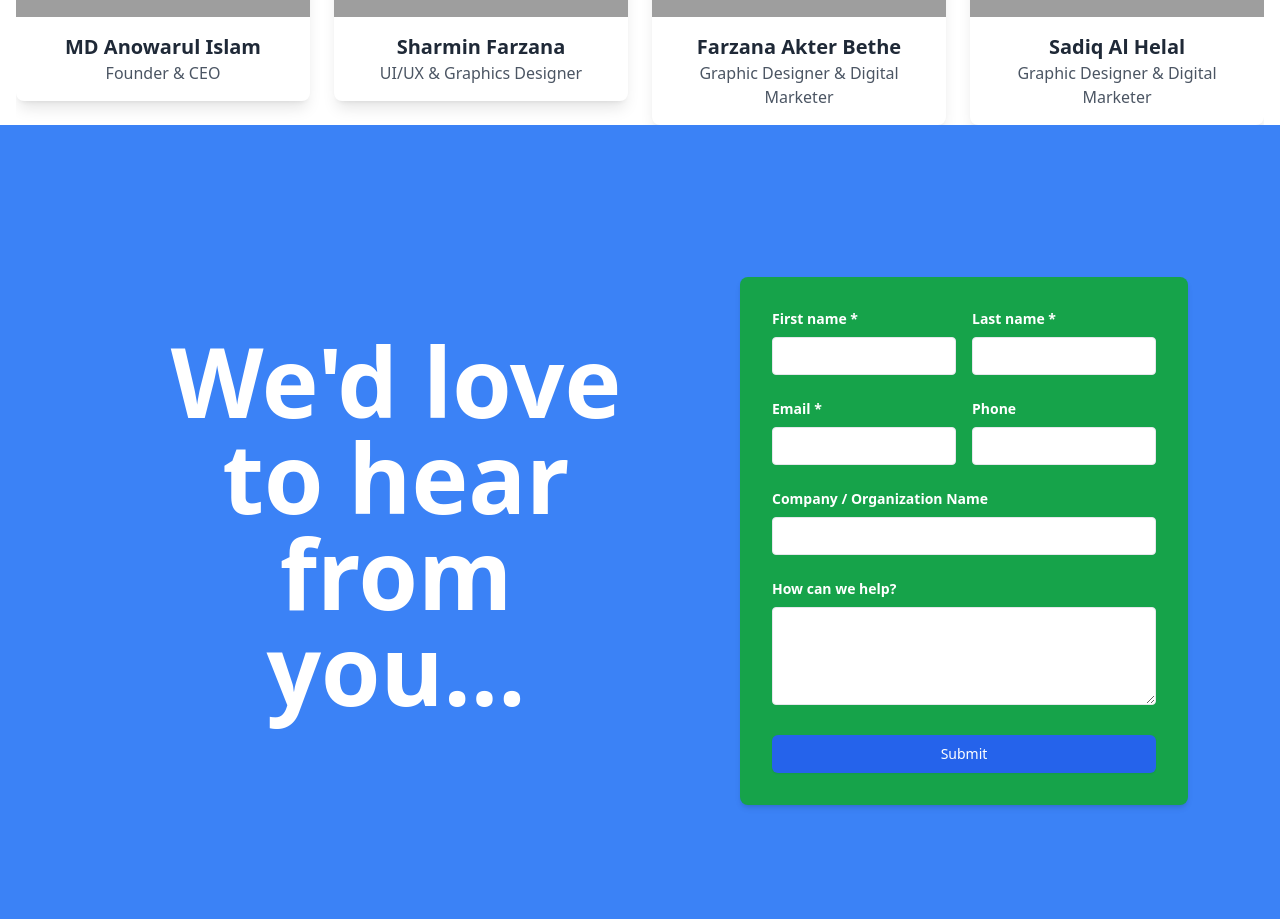
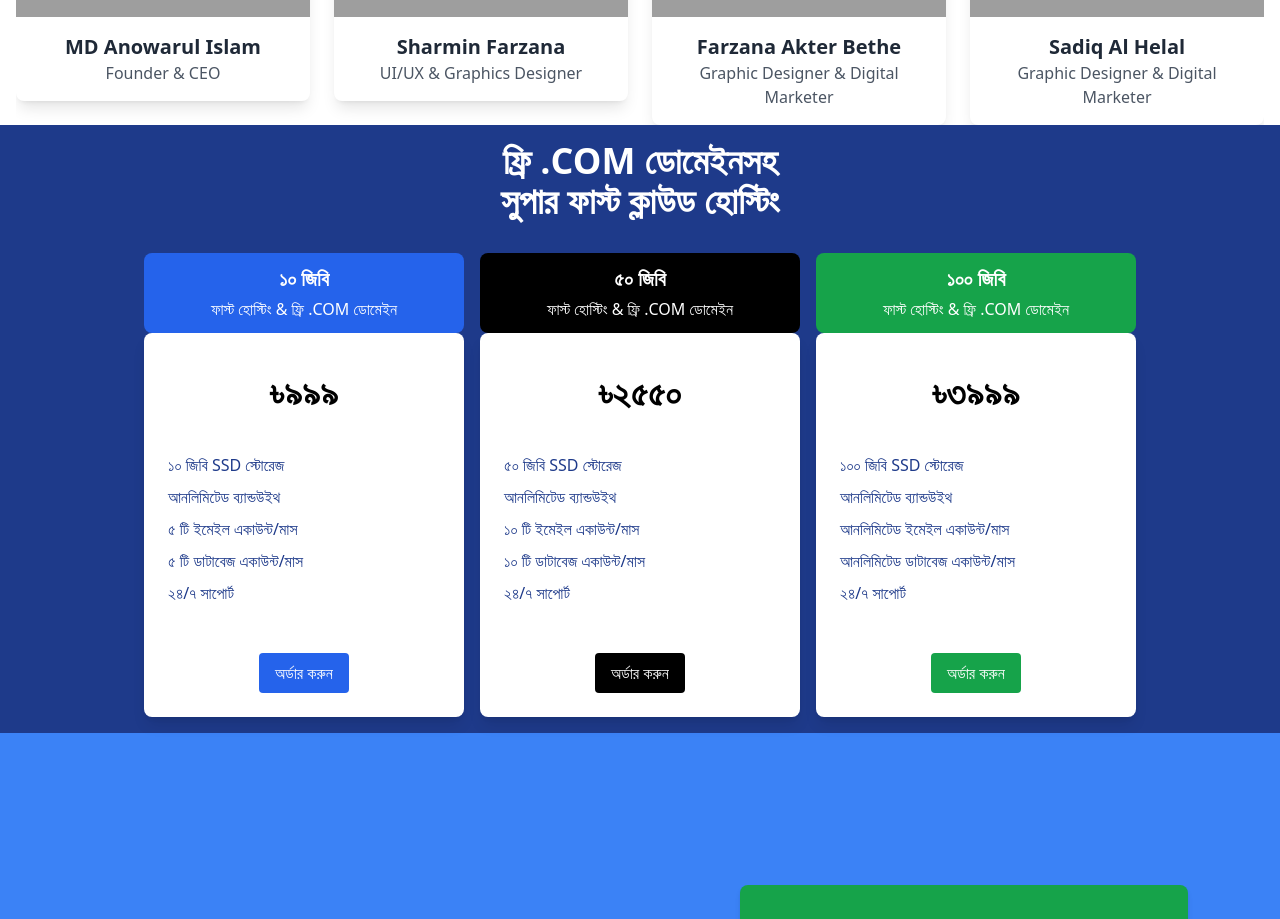
Before and after one commit to CodeCraft1234/Digital-Network-Agency-Client, a React (Vite) app: page / in a window 1280 px wide. Shown: the part 3180-4099 px from the top of the page. Built offline with nearby package versions, Linux system fonts and the light colour scheme; grey boxes are pictures that could not be loaded.

Commit message:
domain added

```diff
--- /dev/null
+++ b/src/Components/Domain.jsx
@@ -0,0 +1,92 @@
+const Card = ({ plan }) => {
+  return (
+    <div className="">
+      <div className={`p-2 rounded-lg ${plan.headerBg}`}>
+        <h2 className="text-xl font-bold text-center mt-1 mb-1">
+          {plan.storage}
+        </h2>
+        <p className="text-center mt-1 mb-1">{plan.description}</p>
+      </div>
+
+      <div>
+        <div className="bg-white text-black p-6 rounded-lg shadow-lg w-80 h-auto md:h-96 flex flex-col justify-between">
+          <p className="text-center text-4xl font-bold my-4">{plan.price}</p>
+          <ul className="space-y-2 text-blue-900">
+            {plan.features.map((feature, index) => (
+              <li key={index}>{feature}</li>
+            ))}
+          </ul>
+          <div className="text-center mt-6">
+            <button className={`py-2 px-4 rounded ${plan.buttonBg} text-white`}>
+              অর্ডার করুন
+            </button>
+          </div>
+        </div>
+      </div>
+    </div>
+  );
+};
+
+const Domain = () => {
+  const plans = [
+    {
+      storage: "১০ জিবি",
+      description: "ফাস্ট হোস্টিং & ফ্রি .COM ডোমেইন",
+      price: "৳৯৯৯",
+      features: [
+        "১০ জিবি SSD স্টোরেজ",
+        "আনলিমিটেড ব্যান্ডউইথ",
+        "৫ টি ইমেইল একাউন্ট/মাস",
+        "৫ টি ডাটাবেজ একাউন্ট/মাস",
+        "২৪/৭ সাপোর্ট",
+      ],
+      headerBg: "bg-blue-600 text-white",
+      buttonBg: "bg-blue-600",
+    },
+    {
+      storage: "৫০ জিবি",
+      description: "ফাস্ট হোস্টিং & ফ্রি .COM ডোমেইন",
+      price: "৳২৫৫০",
+      features: [
+        "৫০ জিবি SSD স্টোরেজ",
+        "আনলিমিটেড ব্যান্ডউইথ",
+        "১০ টি ইমেইল একাউন্ট/মাস",
+        "১০ টি ডাটাবেজ একাউন্ট/মাস",
+        "২৪/৭ সাপোর্ট",
+      ],
+      headerBg: "bg-black text-white",
+      buttonBg: "bg-black",
+    },
+    {
+      storage: "১০০ জিবি",
+      description: "ফাস্ট হোস্টিং & ফ্রি .COM ডোমেইন",
+      price: "৳৩৯৯৯",
+      features: [
+        "১০০ জিবি SSD স্টোরেজ",
+        "আনলিমিটেড ব্যান্ডউইথ",
+        "আনলিমিটেড ইমেইল একাউন্ট/মাস",
+        "আনলিমিটেড ডাটাবেজ একাউন্ট/মাস",
+        "২৪/৭ সাপোর্ট",
+      ],
+      headerBg: "bg-green-600 text-white",
+      buttonBg: "bg-green-600",
+    },
+  ];
+
+  return (
+    <div className="bg-blue-900 p-4">
+      <div className="text-center text-white mb-8">
+        <h1 className="text-2xl md:text-4xl font-bold">
+          ফ্রি .COM ডোমেইনসহ <br /> সুপার ফাস্ট ক্লাউড হোস্টিং
+        </h1>
+      </div>
+      <div className="flex flex-col md:flex-row justify-center items-center space-y-4 md:space-y-0 md:space-x-4">
+        {plans.map((plan, index) => (
+          <Card key={index} plan={plan} />
+        ))}
+      </div>
+    </div>
+  );
+};
+
+export default Domain;
--- a/src/Pages/Home/Home.jsx
+++ b/src/Pages/Home/Home.jsx
@@ -1,6 +1,7 @@
 import Banner from "../../Components/Banner/Banner";
 import Carousel from "../../Components/Carousel/Caousel";
 import ContactUS from "../../Components/ContactUs/ContactUS";
+import Domain from "../../Components/Domain";
 import Payment from "../../Components/Payment/Payment";
 import Rating from "../../Components/Rating/Rating";
 import Service from "../../Components/Services/Services";
@@ -15,6 +16,7 @@ const Home = () => {
             <Cards></Cards>
             <Rating></Rating>
             <Carousel></Carousel>
+            <Domain></Domain>
             <ContactUS></ContactUS>
             <Payment></Payment>
         </div>
```
